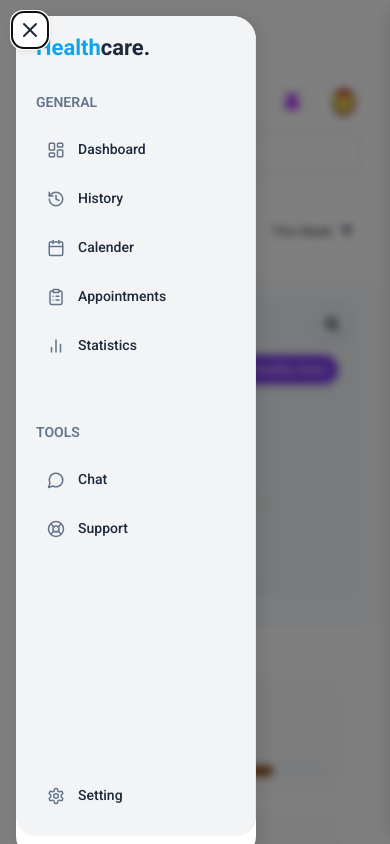
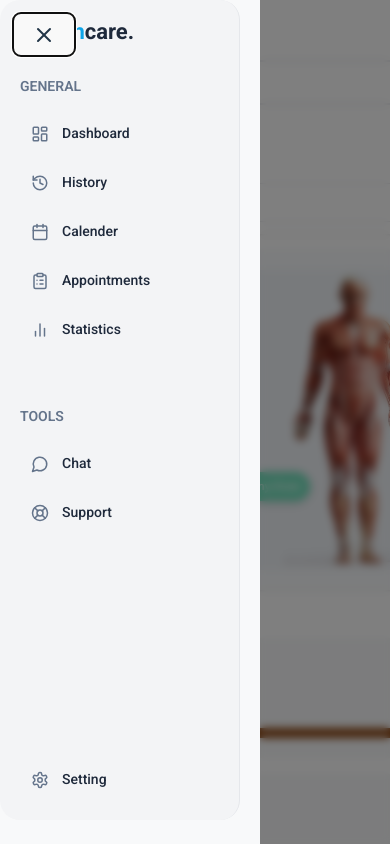
Before and after one commit to ItsAbhiJagtap/Initial-Dashboard-Setup, a React (Vite) app: page / in a window 390 px wide. Both pictures are taken after a click on the button "Toggle menu". Shown: the top 844 px of the page. Built offline with nearby package versions, Linux system fonts and the light colour scheme.

Commit message:
New Changes

```diff
--- a/src/App.jsx
+++ b/src/App.jsx
@@ -12,8 +12,20 @@ export function App() {
   const [isSidebarOpen, setIsSidebarOpen] = useState(false)
   const [isRightSidebarOpen, setIsRightSidebarOpen] = useState(false)
 
-  const toggleSidebar = () => setIsSidebarOpen(!isSidebarOpen)
-  const toggleRightSidebar = () => setIsRightSidebarOpen(!isRightSidebarOpen)
+  const toggleSidebar = () => {
+    setIsSidebarOpen(!isSidebarOpen)
+    if (isRightSidebarOpen) setIsRightSidebarOpen(false)
+  }
+
+  const toggleRightSidebar = () => {
+    setIsRightSidebarOpen(!isRightSidebarOpen)
+    if (isSidebarOpen) setIsSidebarOpen(false)
+  }
+
+  const closeOverlay = () => {
+    setIsSidebarOpen(false)
+    setIsRightSidebarOpen(false)
+  }
 
   return (
     <div className="app-layout">
@@ -28,7 +40,7 @@ export function App() {
 
       {/* Left side - Navigation and branding */}
       <aside className={`sidebar-container ${isSidebarOpen ? 'open' : ''}`}>
-        <Sidebar onClose={() => setIsSidebarOpen(false)} />
+        <Sidebar onClose={closeOverlay} />
       </aside>
 
       {/* Main area - Dashboard content */}
@@ -51,9 +63,7 @@ export function App() {
             </button>
           </div>
         </div>
-        <div className="dashboard-content">
-          <DashboardMainContent />
-        </div>
+        <DashboardMainContent />
       </main>
 
       {/* Right side - Calendar and upcoming stuff */}
@@ -61,14 +71,14 @@ export function App() {
         <div className="right-sidebar-header">
           <button
             className="close-sidebar"
-            onClick={() => setIsRightSidebarOpen(false)}
+            onClick={closeOverlay}
             aria-label="Close calendar"
           >
             <X size={24} />
           </button>
           <div className="user-actions">
             <button className="add-button">+</button>
-            <img src={avatar} alt="User" className="user-avatar desktop-only" />
+            <img src={avatar} alt="User" className="user-avatar" />
           </div>
         </div>
         <div className="right-sidebar-content">
@@ -80,11 +90,8 @@ export function App() {
       {/* Overlay for mobile */}
       {(isSidebarOpen || isRightSidebarOpen) && (
         <div
-          className="mobile-overlay"
-          onClick={() => {
-            setIsSidebarOpen(false)
-            setIsRightSidebarOpen(false)
-          }}
+          className={`mobile-overlay ${isSidebarOpen || isRightSidebarOpen ? 'visible' : ''}`}
+          onClick={closeOverlay}
         />
       )}
     </div>
--- a/src/components/Dashboard/DashboardMainContent.css
+++ b/src/components/Dashboard/DashboardMainContent.css
@@ -1,10 +1,28 @@
 @import url('https://fonts.googleapis.com/css2?family=Roboto:wght@400;500;600;700&display=swap');
+
+/* Hide scrollbars */
+.dashboard-content,
+.anatomy-container,
+.status-cards,
+.mobile-calendar-section {
+  scrollbar-width: none; /* Firefox */
+  -ms-overflow-style: none; /* IE and Edge */
+}
+
+.dashboard-content::-webkit-scrollbar,
+.anatomy-container::-webkit-scrollbar,
+.status-cards::-webkit-scrollbar,
+.mobile-calendar-section::-webkit-scrollbar {
+  display: none;
+}
 
 .dashboard-content {
   width: 100%;
   display: flex;
   flex-direction: column;
   gap: 24px;
+  padding-bottom: 24px;
+  overflow-x: hidden;
 }
 
 .dashboard-header {
@@ -16,6 +34,7 @@
   background: white;
   padding: 20px;
   border-radius: 12px;
+  box-shadow: 0 1px 3px rgba(0, 0, 0, 0.1);
 }
 
 .dashboard-title {
@@ -32,6 +51,7 @@
   gap: 8px;
   padding: 8px 12px;
   background: white;
+  border: 1px solid #e5e7eb;
   border-radius: 8px;
   cursor: pointer;
   transition: all 0.2s ease;
@@ -66,6 +86,7 @@
   overflow: hidden;
   position: relative;
   height: 100%;
+  box-shadow: 0 1px 3px rgba(0, 0, 0, 0.1);
 }
 
 .status-cards {
@@ -84,6 +105,13 @@
   align-items: start;
 }
 
+.mobile-calendar-section {
+  display: none;
+  flex-direction: column;
+  gap: 24px;
+  width: 100%;
+}
+
 /* Responsive Styles */
 @media screen and (max-width: 1400px) {
   .dashboard-content {
@@ -99,17 +127,12 @@
   .dashboard-title {
     font-size: 26px;
   }
-
-  .time-label {
-    font-size: 15px;
-  }
 }
 
 @media screen and (max-width: 1200px) {
   .dashboard-grid {
-    grid-template-columns: 1.5fr 1fr;
+    grid-template-columns: 1fr;
     gap: 20px;
-    min-height: 450px;
   }
 
   .dashboard-header {
@@ -119,6 +142,21 @@
   .dashboard-title {
     font-size: 24px;
   }
+
+  .mobile-calendar-section {
+    display: flex;
+    margin-top: 20px;
+  }
+
+  .anatomy-container {
+    min-height: 400px;
+    height: auto;
+  }
+
+  .status-cards {
+    min-height: auto;
+    height: auto;
+  }
 }
 
 @media screen and (max-width: 992px) {
@@ -127,55 +165,26 @@
   }
 
   .dashboard-grid {
-    grid-template-columns: 1fr;
     gap: 16px;
-    min-height: auto;
   }
 
   .anatomy-container {
-    min-height: 450px;
+    min-height: 350px;
   }
 
   .status-cards {
-    min-height: 400px;
     padding: 16px;
   }
 
-  .dashboard-title {
-    font-size: 22px;
-  }
-
-  .time-label {
-    font-size: 14px;
+  .mobile-calendar-section {
+    gap: 16px;
   }
 }
 
 @media screen and (max-width: 768px) {
   .dashboard-content {
     gap: 16px;
-  }
-
-  .dashboard-header {
-    padding: 16px;
-  }
-
-  .dashboard-title {
-    font-size: 20px;
-  }
-
-  .anatomy-container {
-    min-height: 400px;
-  }
-
-  .status-cards {
-    min-height: 350px;
-    padding: 16px;
-  }
-}
-
-@media screen and (max-width: 480px) {
-  .dashboard-content {
-    gap: 12px;
+    padding-bottom: 16px;
   }
 
   .dashboard-header {
@@ -183,23 +192,59 @@
   }
 
   .dashboard-title {
-    font-size: 18px;
+    font-size: 22px;
+    width: 100%;
   }
 
-  .dashboard-grid {
-    gap: 12px;
+  .time-filter {
+    width: 100%;
+    justify-content: space-between;
   }
 
   .anatomy-container {
-    min-height: 350px;
+    min-height: 300px;
   }
 
   .status-cards {
-    min-height: 300px;
     padding: 12px;
   }
 
-  .time-label {
-    font-size: 13px;
+  .mobile-calendar-section > * {
+    width: 100%;
   }
 }
+
+@media screen and (max-width: 480px) {
+  .dashboard-content {
+    gap: 12px;
+    padding-bottom: 12px;
+  }
+
+  .dashboard-header {
+    padding: 12px;
+  }
+
+  .dashboard-title {
+    font-size: 20px;
+  }
+
+  .time-filter {
+    padding: 8px;
+  }
+
+  .time-label {
+    font-size: 14px;
+  }
+
+  .anatomy-container {
+    min-height: 250px;
+  }
+
+  .status-cards {
+    padding: 8px;
+  }
+
+  .mobile-calendar-section {
+    gap: 12px;
+  }
+}
--- a/src/styles/App.css
+++ b/src/styles/App.css
@@ -5,12 +5,23 @@ body, html, #root {
   margin: 0;
   padding: 0;
   width: 100%;
-  height: 100vh;
-  overflow: hidden;
+  min-height: 100vh;
   font-family: 'Open Sans', -apple-system, BlinkMacSystemFont, 'Segoe UI', Roboto, Oxygen, Ubuntu, Cantarell, sans-serif;
   background: white;
   -webkit-font-smoothing: antialiased;
   -moz-osx-font-smoothing: grayscale;
+  scrollbar-width: none; /* Firefox */
+  -ms-overflow-style: none; /* IE and Edge */
+}
+
+/* Hide scrollbar for Chrome, Safari and Opera */
+body::-webkit-scrollbar,
+html::-webkit-scrollbar,
+#root::-webkit-scrollbar,
+.sidebar-container::-webkit-scrollbar,
+.dashboard-container::-webkit-scrollbar,
+.right-sidebar::-webkit-scrollbar {
+  display: none;
 }
 
 /* Main 3-column layout */
@@ -18,31 +29,36 @@ body, html, #root {
   display: grid;
   grid-template-columns: 240px 40% auto;
   width: 100%;
-  height: 100vh;
+  min-height: 100vh;
   background: white;
-  overflow: hidden;
-  padding: 0;
-  gap: 0;
   box-sizing: border-box;
+  position: relative;
+  overflow-x: hidden;
 }
 
-/* Sidebar styling */
+/* Sidebar container */
 .sidebar-container {
   background: #f8f9fa;
   height: 100vh;
-  overflow: hidden;
+  overflow-y: auto;
   border-radius: 24px;
   margin: 16px 0 16px 16px;
+  position: sticky;
+  top: 16px;
+  scrollbar-width: none; /* Firefox */
+  -ms-overflow-style: none; /* IE and Edge */
 }
 
 /* Main dashboard area */
 .dashboard-container {
-  height: 100vh;
   padding: 16px;
   display: flex;
   flex-direction: column;
   gap: 16px;
-  overflow: hidden;
+  overflow-y: auto;
+  max-height: 100vh;
+  scrollbar-width: none; /* Firefox */
+  -ms-overflow-style: none; /* IE and Edge */
 }
 
 .dashboard-content {
@@ -50,8 +66,6 @@ body, html, #root {
   display: flex;
   flex-direction: column;
   gap: 16px;
-  min-height: 0;
-  overflow: hidden;
 }
 
 /* Search and notification header */
@@ -162,13 +176,17 @@ body, html, #root {
   height: auto;
 }
 
-/* Right Section */
+/* Right sidebar */
 .right-sidebar {
   background: #f8fafc;
   border-radius: 24px;
+  margin: 16px 16px 16px 0;
+  position: sticky;
+  top: 16px;
   height: calc(100vh - 32px);
-  display: flex;
-  flex-direction: column;
+  overflow-y: auto;
+  scrollbar-width: none; /* Firefox */
+  -ms-overflow-style: none; /* IE and Edge */
 }
 
 .right-sidebar-header {
@@ -227,43 +245,11 @@ body, html, #root {
   gap: 20px;
 }
 
-/* Mobile menu toggle */
-.mobile-menu-toggle {
-  display: none;
-  position: fixed;
-  top: 16px;
-  left: 16px;
-  width: 40px;
-  height: 40px;
-  border-radius: 12px;
-  background: white;
-  border: none;
-  box-shadow: 0 2px 8px rgba(0, 0, 0, 0.1);
-  z-index: 1000;
-  padding: 0;
-  align-items: center;
-  justify-content: center;
-  color: #1e293b;
-  cursor: pointer;
-  transition: all 0.2s ease;
-}
-
-.mobile-menu-toggle:hover {
-  background: #f8fafc;
-  transform: translateY(-1px);
-}
-
+/* Mobile menu toggle and overlay */
+.mobile-menu-toggle,
+.mobile-sidebar-toggle,
 .mobile-overlay {
   display: none;
-  position: fixed;
-  top: 0;
-  left: 0;
-  right: 0;
-  bottom: 0;
-  background: rgba(0, 0, 0, 0.5);
-  z-index: 100;
-  backdrop-filter: blur(4px);
-  -webkit-backdrop-filter: blur(4px);
 }
 
 /* Utility classes for responsive visibility */
@@ -280,14 +266,6 @@ body, html, #root {
   display: flex;
   align-items: center;
   gap: 16px;
-}
-
-.mobile-sidebar-toggle {
-  display: none;
-  background: none;
-  border: none;
-  padding: 0;
-  cursor: pointer;
 }
 
 /* Close sidebar button */
@@ -323,47 +301,41 @@ body, html, #root {
   }
 
   .right-sidebar {
-    position: fixed;
-    right: 0;
-    top: 0;
-    width: 360px;
-    height: 100vh;
-    transform: translateX(100%);
-    transition: transform 0.3s cubic-bezier(0.4, 0, 0.2, 1);
-    z-index: 200;
-    background: white;
-    box-shadow: -4px 0 15px rgba(0, 0, 0, 0.1);
+    display: none;
   }
 
-  .right-sidebar.open {
-    transform: translateX(0);
-  }
-
-  .close-sidebar {
-    display: flex;
+  .dashboard-container {
+    padding: 16px;
+    max-height: none;
+    overflow-y: visible;
   }
 }
 
 @media screen and (max-width: 992px) {
+  .app-layout {
+    grid-template-columns: 1fr;
+    padding-top: 60px;
+  }
+
   .mobile-menu-toggle {
     display: flex;
-  }
-
-  .app-layout {
-    grid-template-columns: 1fr;
-    padding-top: 80px;
+    position: fixed;
+    top: 16px;
+    left: 16px;
+    z-index: 1000;
   }
 
   .sidebar-container {
     position: fixed;
     left: 0;
     top: 0;
-    height: 100vh;
+    height: 100%;
+    width: 280px;
+    margin: 0;
     transform: translateX(-100%);
-    transition: transform 0.3s cubic-bezier(0.4, 0, 0.2, 1);
-    z-index: 200;
-    background: white;
-    box-shadow: 4px 0 15px rgba(0, 0, 0, 0.1);
+    transition: transform 0.3s ease;
+    z-index: 999;
+    border-radius: 0;
   }
 
   .sidebar-container.open {
@@ -371,34 +343,40 @@ body, html, #root {
   }
 
   .mobile-overlay {
+    display: none;
+    position: fixed;
+    top: 0;
+    left: 0;
+    right: 0;
+    bottom: 0;
+    background: rgba(0, 0, 0, 0.5);
+    z-index: 998;
+    backdrop-filter: blur(4px);
+  }
+
+  .mobile-overlay.visible {
     display: block;
   }
 
-  .mobile-only {
-    display: block;
-  }
-
-  .desktop-only {
-    display: none;
-  }
-
-  .mobile-sidebar-toggle {
-    display: block;
-  }
-
-  .dashboard-grid {
-    grid-template-columns: 1fr;
+  .dashboard-container {
+    padding: 16px;
+    margin-top: 0;
   }
 }
 
 @media screen and (max-width: 768px) {
-  .right-sidebar {
-    width: 100%;
+  .app-layout {
+    padding-top: 50px;
+  }
+
+  .dashboard-container {
+    padding: 12px;
   }
 
   .top-header {
     flex-wrap: wrap;
     gap: 12px;
+    padding: 12px;
   }
 
   .search-bar {
@@ -413,34 +391,20 @@ body, html, #root {
 }
 
 @media screen and (max-width: 480px) {
+  .app-layout {
+    padding-top: 40px;
+  }
+
   .mobile-menu-toggle {
     top: 12px;
     left: 12px;
-    width: 36px;
-    height: 36px;
-  }
-
-  .close-sidebar {
-    top: 12px;
-    right: 12px;
-    width: 36px;
-    height: 36px;
-  }
-
-  .app-layout {
-    padding-top: 60px;
   }
 
   .dashboard-container {
-    padding: 12px;
+    padding: 8px;
   }
 
-  .search-bar {
-    padding: 8px 12px;
-  }
-
-  .notification-bell {
-    width: 36px;
-    height: 36px;
+  .sidebar-container {
+    width: 260px;
   }
 }
```
Also changed, not shown: src/components/Dashboard/DashboardMainContent.jsx (+9 -2 lines).
